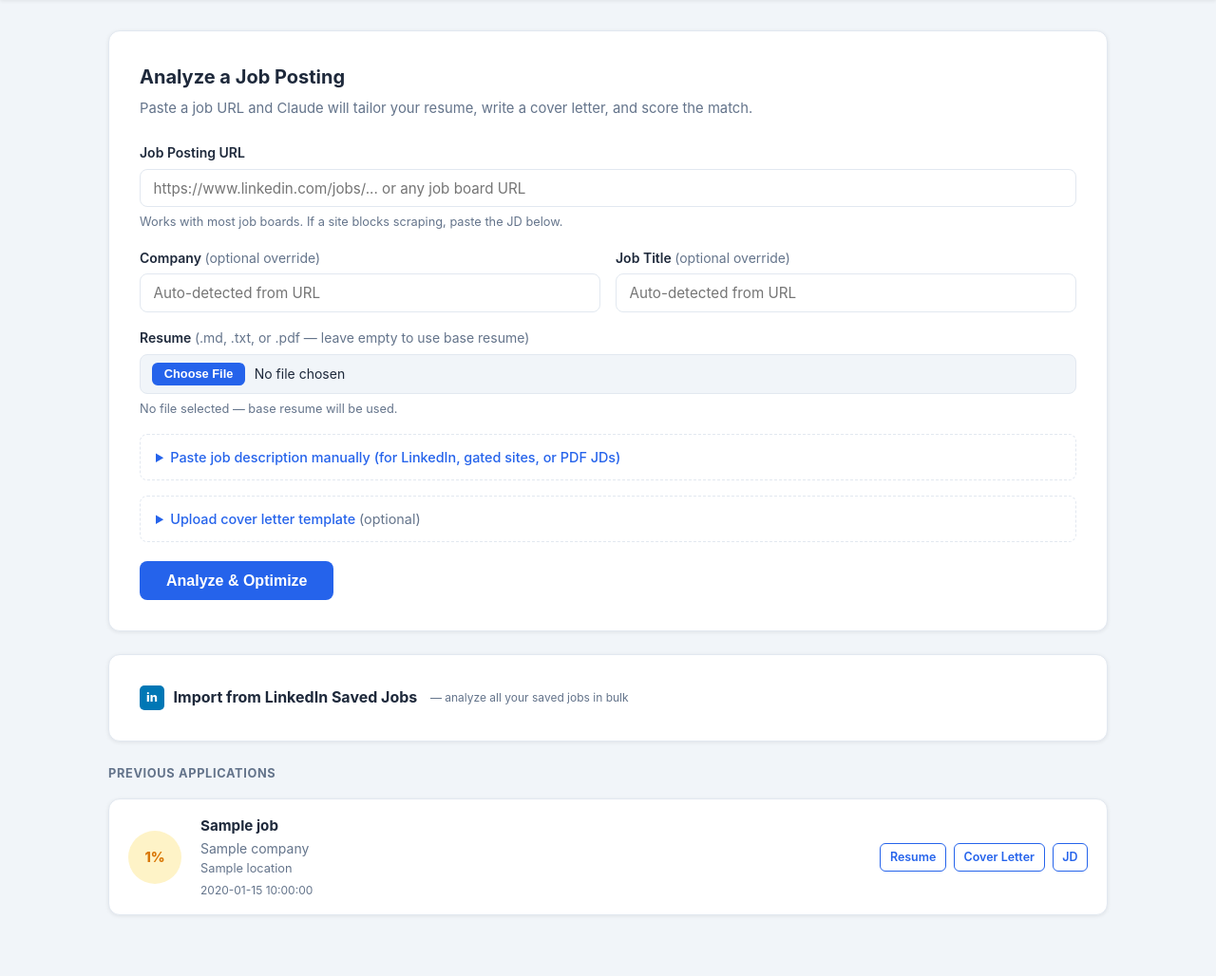
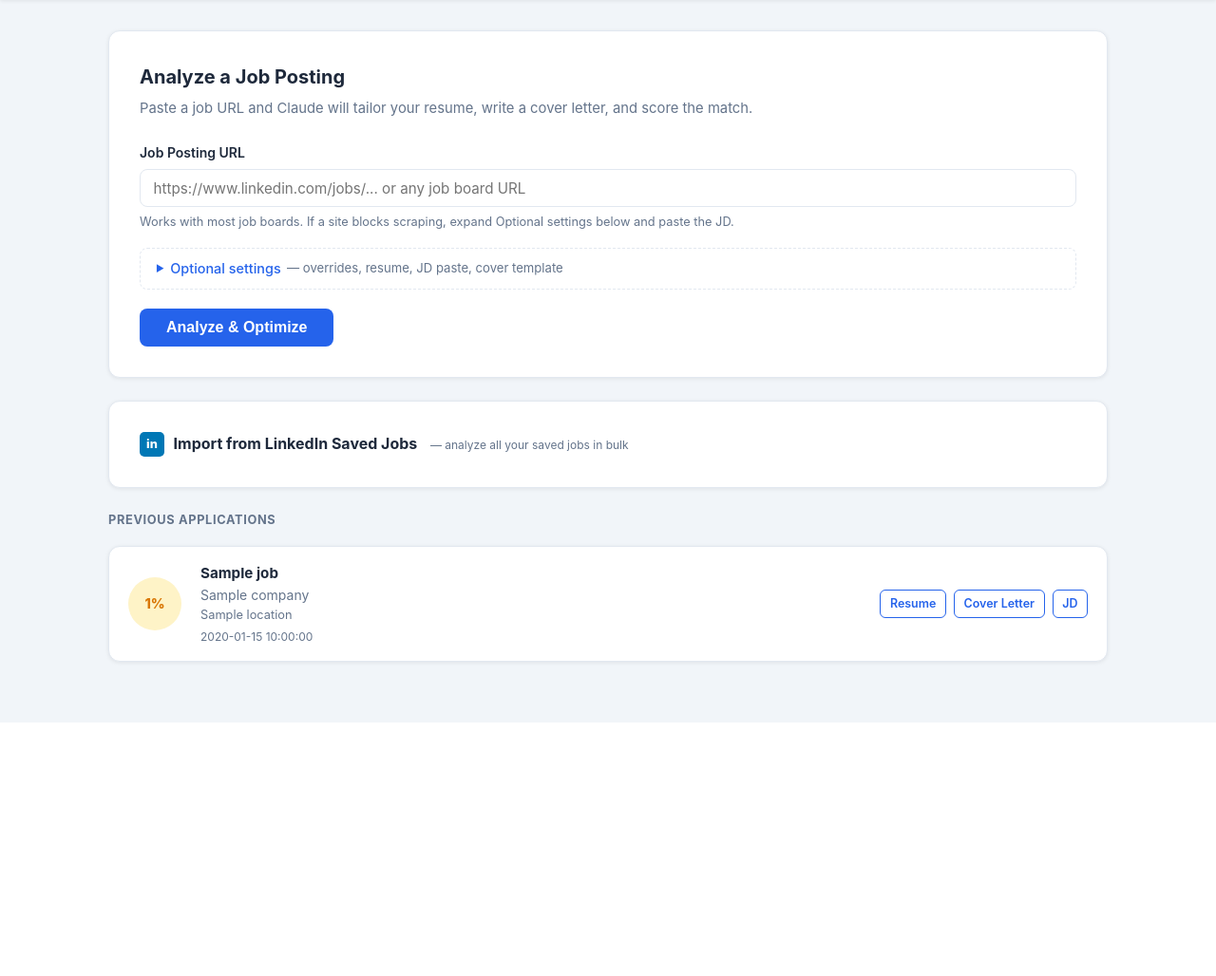
Before and after one commit to thejoprakash05-ops/job_tracker_vscode, a Flask app: template templates/index.html in a window 1280 px wide. Shown: the part 56-1084 px from the top of the page at 95% size. After the commit the page ends 817 px from the top, so only its background shows below. Run offline with Flask 3, Linux system fonts and the light colour scheme; the template is opened without the code that fills it: most values are stand-ins (such as "Sample title", 1, 10 or a date in 2020); some libraries are stand-ins or nearby versions.

Commit message:
Delete button on job cards + collapse optional form fields
- POST /jobs/<folder>/delete: removes from DB and deletes folder from disk
- database.delete_job: new helper
- Job cards: × button appears on hover (top-right), fades card out on
  confirm; clears results pane if the deleted job was open
- Form: company, title, resume, manual JD, and cover template moved under
  a collapsible "Optional settings" <details> — URL stays always visible

Co-Authored-By: Claude Sonnet 4.6 <noreply@anthropic.com>

```diff
--- a/app.py
+++ b/app.py
@@ -787,6 +787,15 @@ def job_data(folder: str):
     })
 
 
+@app.route("/jobs/<folder>/delete", methods=["POST"])
+def delete_job(folder: str):
+    db.delete_job(DB_PATH, folder)
+    job_dir = JOBS_DIR / folder
+    if job_dir.exists():
+        shutil.rmtree(str(job_dir))
+    return jsonify({"success": True})
+
+
 @app.route("/jobs/<folder>/download/<filename>")
 def download_file(folder: str, filename: str):
     allowed = {
--- a/database.py
+++ b/database.py
@@ -151,6 +151,11 @@ def set_skill_cache(db_path: Path, skill: str, html: str) -> None:
         )
 
 
+def delete_job(db_path: Path, folder: str) -> None:
+    with _conn(db_path) as con:
+        con.execute("DELETE FROM jobs WHERE folder = ?", (folder,))
+
+
 def upsert_has_pdf(db_path: Path, folder: str) -> None:
     with _conn(db_path) as con:
         con.execute(
--- a/static/style.css
+++ b/static/style.css
@@ -134,6 +134,35 @@ input:focus, textarea:focus {
 }
 textarea { resize: vertical; min-height: 140px; }
 .hint { font-size: .8rem; color: var(--muted); }
+
+.optional-fields-details {
+  border: 1px dashed var(--border);
+  border-radius: 8px;
+  padding: .6rem 1rem;
+  margin-bottom: 1rem;
+}
+.optional-fields-details summary {
+  cursor: pointer;
+  font-size: .9rem;
+  color: var(--primary);
+  font-weight: 500;
+  user-select: none;
+  list-style: none;
+  display: flex;
+  align-items: center;
+  gap: .4rem;
+}
+.optional-fields-details summary::-webkit-details-marker { display: none; }
+.optional-fields-details summary::before {
+  content: '▶';
+  font-size: .6rem;
+  display: inline-block;
+  transition: transform .2s;
+}
+.optional-fields-details[open] summary::before { transform: rotate(90deg); }
+.optional-fields-details[open] summary { margin-bottom: .75rem; }
+.optional-toggle-hint { color: var(--muted); font-weight: 400; font-size: .82rem; }
+.optional-fields-body { display: flex; flex-direction: column; gap: 0; }
 
 .manual-jd-details,
 .upload-details {
@@ -474,6 +503,7 @@ textarea { resize: vertical; min-height: 140px; }
   gap: .75rem;
 }
 .job-card {
+  position: relative;
   background: var(--card);
   border: 1px solid var(--border);
   border-radius: var(--radius);
@@ -486,6 +516,27 @@ textarea { resize: vertical; min-height: 140px; }
 }
 .job-card[data-folder] { cursor: pointer; }
 .job-card:hover { box-shadow: var(--shadow-md); border-color: var(--primary); }
+
+.btn-delete-job {
+  position: absolute;
+  top: 8px; right: 8px;
+  width: 24px; height: 24px;
+  border: none;
+  background: transparent;
+  color: var(--muted);
+  font-size: 1rem;
+  line-height: 1;
+  cursor: pointer;
+  border-radius: 4px;
+  display: flex;
+  align-items: center;
+  justify-content: center;
+  padding: 0;
+  opacity: 0;
+  transition: opacity .15s, background .15s, color .15s;
+}
+.job-card:hover .btn-delete-job { opacity: 1; }
+.btn-delete-job:hover { background: var(--red-lt); color: var(--red); }
 .job-card.new-card { animation: slideIn .35s ease; }
 @keyframes slideIn { from { opacity:0; transform: translateY(-8px); } to { opacity:1; transform: none; } }
 
--- a/templates/index.html
+++ b/templates/index.html
@@ -35,17 +35,24 @@
             <label for="url">Job Posting URL</label>
             <input id="url" name="url" type="url"
               placeholder="https://www.linkedin.com/jobs/... or any job board URL" />
-            <span class="hint">Works with most job boards. If a site blocks scraping, paste the JD below.</span>
+            <span class="hint">Works with most job boards. If a site blocks scraping, expand Optional settings below and paste the JD.</span>
           </div>
         </div>
 
+        <details class="optional-fields-details">
+          <summary>
+            Optional settings
+            <span class="optional-toggle-hint">— overrides, resume, JD paste, cover template</span>
+          </summary>
+          <div class="optional-fields-body">
+
             <div class="form-row two-col">
               <div class="form-group">
-            <label for="company">Company <span class="optional">(optional override)</span></label>
+                <label for="company">Company <span class="optional">(override)</span></label>
                 <input id="company" name="company" type="text" placeholder="Auto-detected from URL" />
               </div>
               <div class="form-group">
-            <label for="jobTitle">Job Title <span class="optional">(optional override)</span></label>
+                <label for="jobTitle">Job Title <span class="optional">(override)</span></label>
                 <input id="jobTitle" name="job_title" type="text" placeholder="Auto-detected from URL" />
               </div>
             </div>
@@ -58,20 +65,22 @@
               </div>
             </div>
 
-        <details class="manual-jd-details">
-          <summary>Paste job description manually (for LinkedIn, gated sites, or PDF JDs)</summary>
-          <div class="form-group" style="margin-top:0.75rem">
+            <div class="form-row">
+              <div class="form-group full">
+                <label for="manualJD">Paste job description <span class="optional">(for LinkedIn, gated sites, or PDF JDs)</span></label>
                 <textarea id="manualJD" name="manual_jd" rows="8"
                   placeholder="Paste the full job description text here..."></textarea>
               </div>
-        </details>
+            </div>
 
-        <details class="upload-details">
-          <summary>Upload cover letter template <span class="optional">(optional)</span></summary>
-          <div class="form-group" style="margin-top:0.75rem">
+            <div class="form-row">
+              <div class="form-group full">
                 <label for="coverTemplateFile">Cover letter template <span class="optional">(.md or .txt)</span></label>
                 <input type="file" id="coverTemplateFile" name="cover_template_file" accept=".md,.txt" class="file-input" />
                 <span class="hint">Claude will preserve your structure and style while updating content for this role.</span>
+              </div>
+            </div>
+
           </div>
         </details>
 
@@ -271,6 +280,7 @@
     <div class="jobs-grid">
       {% for job in jobs %}
       <div class="job-card" data-folder="{{ job.folder }}" title="Click to view results">
+        <button class="btn-delete-job" onclick="deleteJob(event,'{{ job.folder }}')" title="Delete application">&#10005;</button>
         <div class="job-card-score
           {% if job.match_percentage >= 80 %} score-high
           {% elif job.match_percentage >= 60 %} score-mid
@@ -563,7 +573,9 @@ function refreshHistory(data) {
   const cls = pct >= 80 ? "score-high" : pct >= 60 ? "score-mid" : "score-low";
   const card = document.createElement("div");
   card.className = "job-card new-card";
+  card.dataset.folder = data.folder;
   card.innerHTML = `
+    <button class="btn-delete-job" onclick="deleteJob(event,'${data.folder}')" title="Delete application">&#10005;</button>
     <div class="job-card-score ${cls}">${pct}%</div>
     <div class="job-card-info">
       <p class="job-card-title">${escHtml(data.title)}</p>
@@ -634,6 +646,39 @@ async function loadJobData(folder) {
   } finally {
     btn.disabled = false;
     btn.textContent = "Analyze & Optimize";
+  }
+}
+
+// ── Delete application ────────────────────────────────────────────────────
+async function deleteJob(e, folder) {
+  e.stopPropagation();
+  if (!confirm('Delete this application? This cannot be undone.')) return;
+  try {
+    const res = await fetch(`/jobs/${folder}/delete`, { method: 'POST' });
+    if (!res.ok) throw new Error(`HTTP ${res.status}`);
+    const card = document.querySelector(`.job-card[data-folder="${folder}"]`);
+    if (card) {
+      card.style.transition = 'opacity .2s, transform .2s';
+      card.style.opacity = '0';
+      card.style.transform = 'scale(0.96)';
+      setTimeout(() => {
+        card.remove();
+        const grid = document.querySelector('.jobs-grid');
+        if (grid && !grid.children.length) {
+          grid.remove();
+          const p = document.createElement('p');
+          p.className = 'empty-state';
+          p.textContent = 'No applications analyzed yet. Submit a job URL above to get started.';
+          document.getElementById('historySection').appendChild(p);
+        }
+      }, 200);
+    }
+    if (currentFolder === folder) {
+      resultsSection.classList.add('hidden');
+      currentFolder = null;
+    }
+  } catch (err) {
+    showError('Failed to delete: ' + err.message);
   }
 }
 
```
Lines whose indentation alone changed are shown as unchanged.
